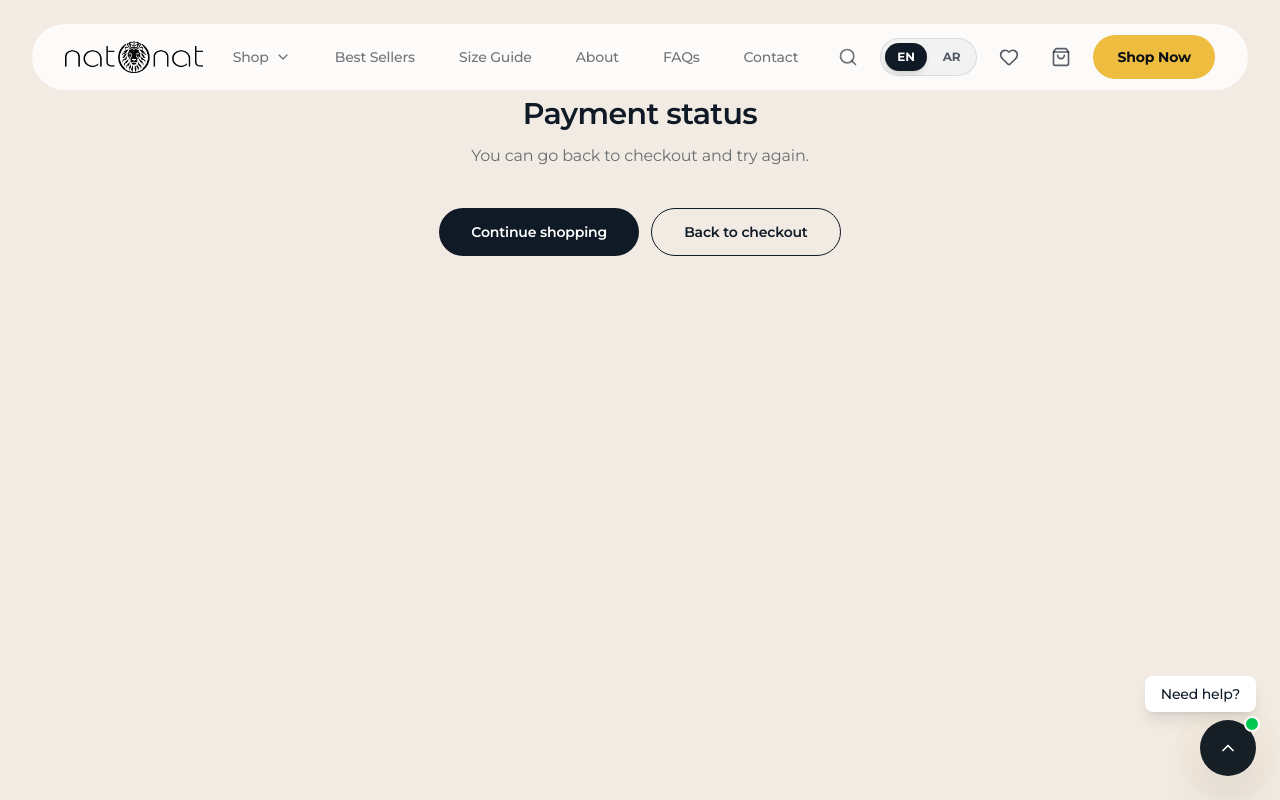
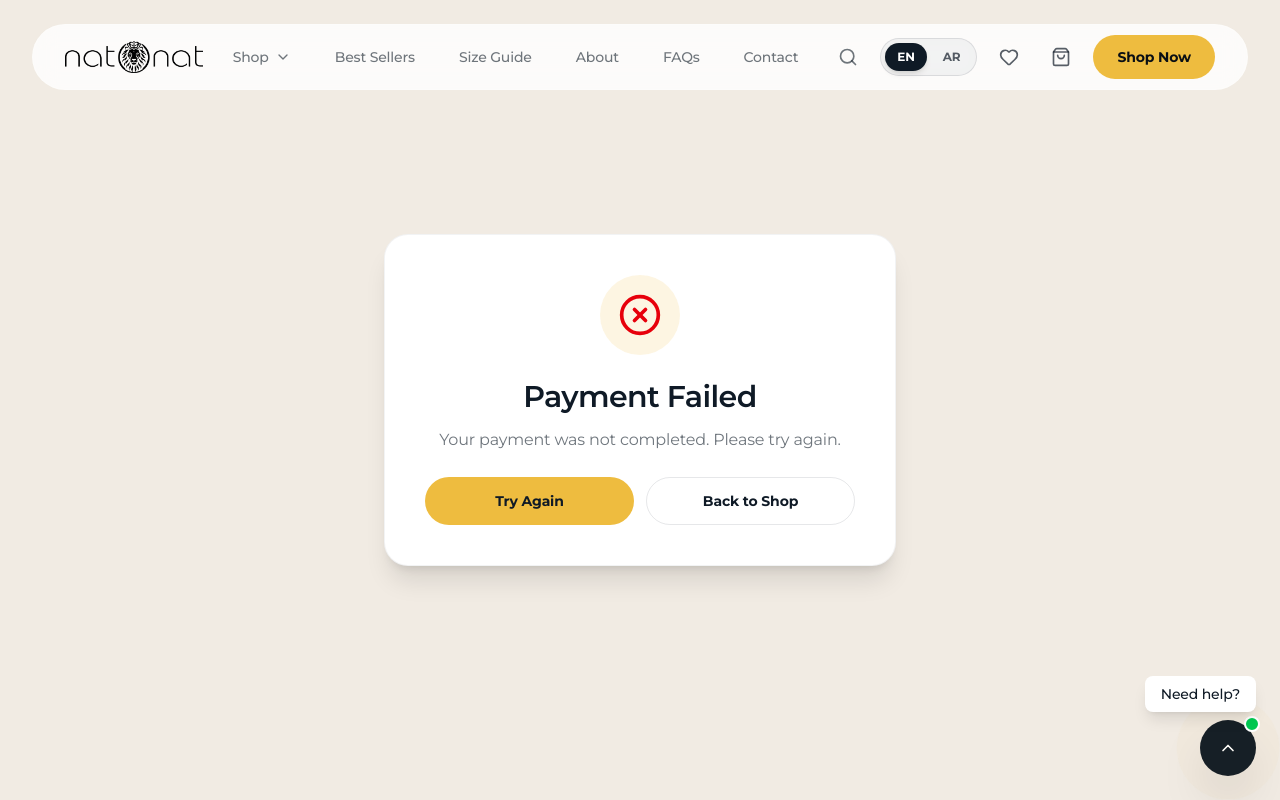
Before and after one commit to Micheal-Soliman/natonat, a Next.js app: page /en/payment/return in a window 1280 px wide. Shown: the top 800 px of the page. Built offline with nearby package versions, Linux system fonts and the light colour scheme.

Commit message:
edits 1235678

```diff
--- a/app/[locale]/checkout/page.tsx
+++ b/app/[locale]/checkout/page.tsx
@@ -184,7 +184,7 @@ function CheckoutContent() {
 
         const origin = window.location.origin;
         const notificationUrl = `${origin}/api/paymob/webhook`;
-        const redirectionUrl = `${origin}/${locale}/payment/return`;
+        const redirectionUrl = `${origin}/${locale}/payment/return?order_ref=${encodeURIComponent(orderRef)}`;
 
         const intentionItems = checkoutItems.map((item) => ({
           name: item.name,
@@ -995,8 +995,8 @@ function CheckoutContent() {
                   <div className="space-y-3">
                     <label
                       className={`flex items-start gap-3 p-4 rounded-xl border-2 cursor-pointer transition-all ${paymentMethod === "card"
-                          ? "border-[#EEBC3F] bg-[#EEBC3F]/10"
-                          : "border-[#0F1A26]/20 hover:border-[#0F1A26]/30"
+                        ? "border-[#EEBC3F] bg-[#EEBC3F]/10"
+                        : "border-[#0F1A26]/20 hover:border-[#0F1A26]/30"
                         }`}
                     >
                       <input
--- a/app/[locale]/payment/return/page.tsx
+++ b/app/[locale]/payment/return/page.tsx
@@ -1,63 +1,31 @@
 "use client";
 
-import { Suspense } from "react";
+import { Suspense, useEffect } from "react";
 import { useSearchParams } from "next/navigation";
+import { Link } from "@/i18n/routing";
 import { Navigation } from "@/app/sections/navigation";
 import { Footer } from "@/app/sections/footer";
 import { Button } from "@/components/ui/button";
-import { Link } from "@/i18n/routing";
+import { CheckCircle, XCircle, Clock } from "lucide-react";
+import { useCart } from "@/app/lib/cart-context";
 
-function PaymentReturnContent() {
-  const searchParams = useSearchParams();
+const EXTERNAL_SUCCESS_URL = "https://www.natonat.com/";
 
-  const success = searchParams.get("success");
-  const pending = searchParams.get("pending");
-  const canceled = searchParams.get("canceled");
+export default function PaymentReturnPage() {
+  return (
+    <Suspense fallback={<PaymentLoading />}>
+      <PaymentReturnContent />
+    </Suspense>
+  );
+}
 
-  const status = success
-    ? "success"
-    : pending
-      ? "pending"
-      : canceled
-        ? "canceled"
-        : "unknown";
-
+function PaymentLoading() {
   return (
     <>
       <Navigation />
-      <main className="min-h-screen bg-[#F1EBE3]">
-        <div className="max-w-3xl mx-auto px-4 sm:px-6 lg:px-8 py-24 text-center">
-          <h1 className="text-3xl font-bold text-[#0F1A26] mb-3">
-            {status === "success"
-              ? "Payment successful"
-              : status === "pending"
-                ? "Payment pending"
-                : status === "canceled"
-                  ? "Payment canceled"
-                  : "Payment status"}
-          </h1>
-          <p className="text-[#0F1A26]/60 mb-10">
-            {status === "success"
-              ? "Your payment was completed."
-              : status === "pending"
-                ? "Your payment is still processing."
-                : status === "canceled"
-                  ? "You canceled the payment."
-                  : "You can go back to checkout and try again."}
-          </p>
-
-          <div className="flex items-center justify-center gap-3">
-            <Link href="/shop">
-              <Button className="bg-[#0F1A26] text-white hover:bg-[#EEBC3F] hover:text-[#0F1A26] rounded-full px-8 h-12 font-semibold transition-all duration-300">
-                Continue shopping
-              </Button>
-            </Link>
-            <Link href="/checkout">
-              <Button variant="outline" className="rounded-full px-8 h-12 font-semibold">
-                Back to checkout
-              </Button>
-            </Link>
-          </div>
+      <main className="min-h-screen bg-[#F1EBE3] flex items-center justify-center px-4">
+        <div className="bg-white rounded-3xl p-8 max-w-md w-full text-center shadow-lg">
+          <p className="text-[#0F1A26]/60">Checking payment status...</p>
         </div>
       </main>
       <Footer />
@@ -65,10 +33,98 @@ function PaymentReturnContent() {
   );
 }
 
-export default function PaymentReturnPage() {
+function PaymentReturnContent() {
+  const searchParams = useSearchParams();
+  const { clearCart, setBuyNowItem } = useCart();
+
+  const success = searchParams.get("success");
+  const pending = searchParams.get("pending");
+  const orderRef = searchParams.get("order_ref") || "";
+  const transactionId = searchParams.get("id") || "";
+
+  const isSuccess = success === "true" || success === "True" || success === "1";
+  const isPending = pending === "true" || pending === "True" || pending === "1";
+
+  useEffect(() => {
+    if (!isSuccess) return;
+
+    clearCart();
+    setBuyNowItem(null);
+
+    const redirectUrl = `${EXTERNAL_SUCCESS_URL}?order_ref=${encodeURIComponent(
+      orderRef
+    )}&transaction_id=${encodeURIComponent(transactionId)}`;
+
+    const timer = window.setTimeout(() => {
+      window.location.replace(redirectUrl);
+    }, 1200);
+
+    return () => window.clearTimeout(timer);
+  }, [isSuccess, orderRef, transactionId, clearCart, setBuyNowItem]);
+
   return (
-    <Suspense>
-      <PaymentReturnContent />
-    </Suspense>
+    <>
+      <Navigation />
+
+      <main className="min-h-screen bg-[#F1EBE3] flex items-center justify-center px-4 py-32">
+        <div className="bg-white rounded-3xl p-8 md:p-10 max-w-lg w-full text-center shadow-xl border border-[#0F1A26]/5">
+          <div className="mx-auto mb-6 w-20 h-20 rounded-full flex items-center justify-center bg-[#EEBC3F]/15">
+            {isSuccess ? (
+              <CheckCircle className="w-11 h-11 text-green-600" />
+            ) : isPending ? (
+              <Clock className="w-11 h-11 text-[#EEBC3F]" />
+            ) : (
+              <XCircle className="w-11 h-11 text-red-600" />
+            )}
+          </div>
+
+          <h1 className="text-2xl md:text-3xl font-bold text-[#0F1A26] mb-3">
+            {isSuccess
+              ? "Payment Successful"
+              : isPending
+                ? "Payment Pending"
+                : "Payment Failed"}
+          </h1>
+
+          <p className="text-[#0F1A26]/60 mb-6 leading-relaxed">
+            {isSuccess
+              ? "Payment approved. Redirecting you now..."
+              : isPending
+                ? "Your payment is pending. We will update your order once confirmed."
+                : "Your payment was not completed. Please try again."}
+          </p>
+
+          {orderRef && (
+            <div className="bg-[#F1EBE3] rounded-2xl p-4 mb-6">
+              <p className="text-xs text-[#0F1A26]/50 mb-1">Order Reference</p>
+              <p className="text-sm font-bold text-[#0F1A26] break-all">
+                {orderRef}
+              </p>
+            </div>
+          )}
+
+          {!isSuccess && (
+            <div className="flex flex-col sm:flex-row gap-3">
+              <Link href="/checkout" className="flex-1">
+                <Button className="w-full bg-[#EEBC3F] text-[#0F1A26] hover:bg-[#0F1A26] hover:text-white rounded-full h-12 font-bold">
+                  Try Again
+                </Button>
+              </Link>
+
+              <Link href="/shop" className="flex-1">
+                <Button
+                  variant="outline"
+                  className="w-full border-[#0F1A26]/10 text-[#0F1A26] hover:bg-[#F1EBE3] rounded-full h-12 font-bold"
+                >
+                  Back to Shop
+                </Button>
+              </Link>
+            </div>
+          )}
+        </div>
+      </main>
+
+      <Footer />
+    </>
   );
 }
--- a/app/api/paymob/intention/route.ts
+++ b/app/api/paymob/intention/route.ts
@@ -102,6 +102,15 @@ export async function POST(req: Request) {
     expiration: body.expiration,
   };
 
+  console.log("Paymob intention payload:", {
+    amount: payload.amount,
+    currency: payload.currency,
+    payment_methods: payload.payment_methods,
+    special_reference: payload.special_reference,
+    notification_url: payload.notification_url,
+    redirection_url: payload.redirection_url,
+  });
+
   const res = await fetch(`${baseUrl}/v1/intention/`, {
     method: "POST",
     headers: {
```
